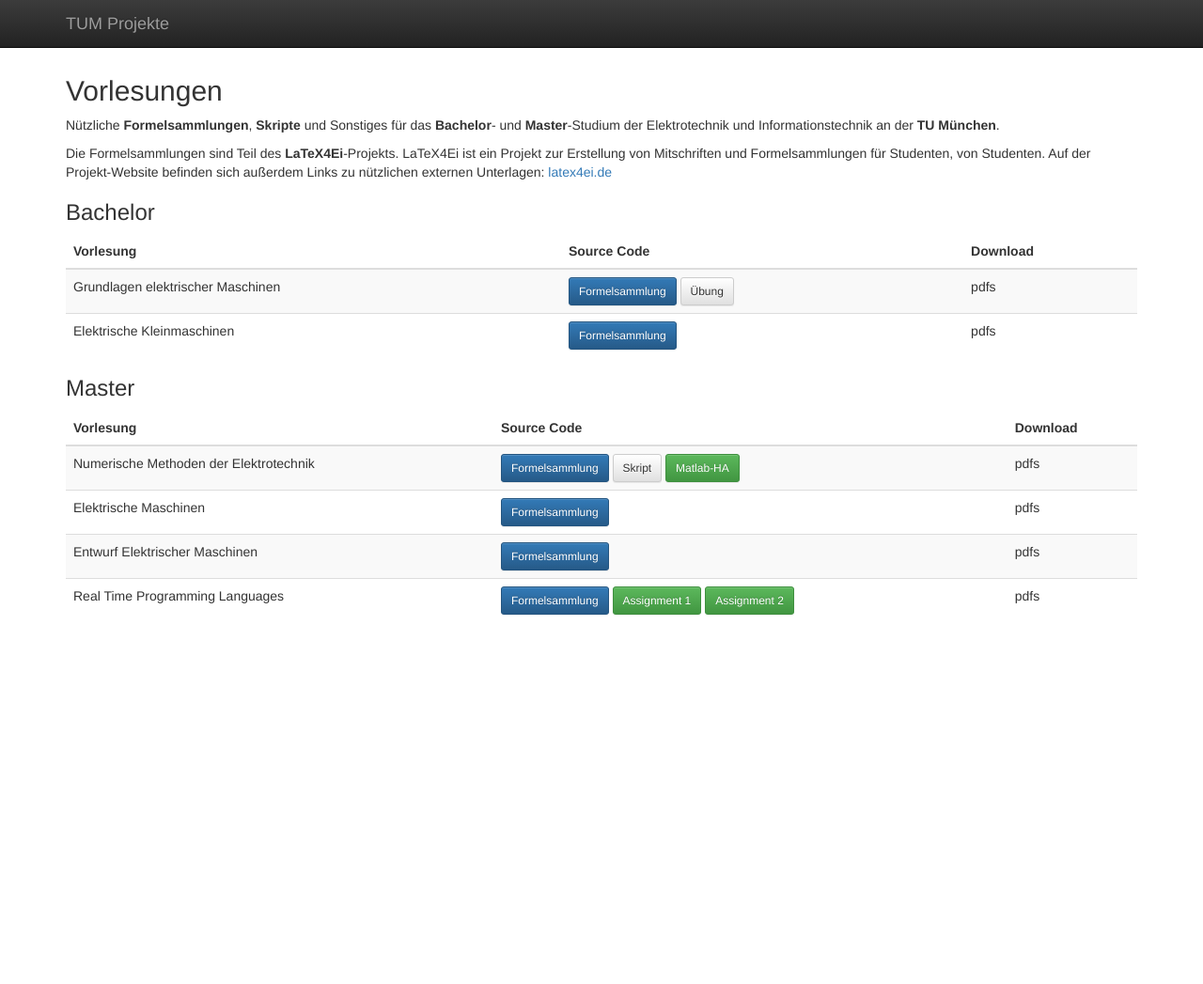
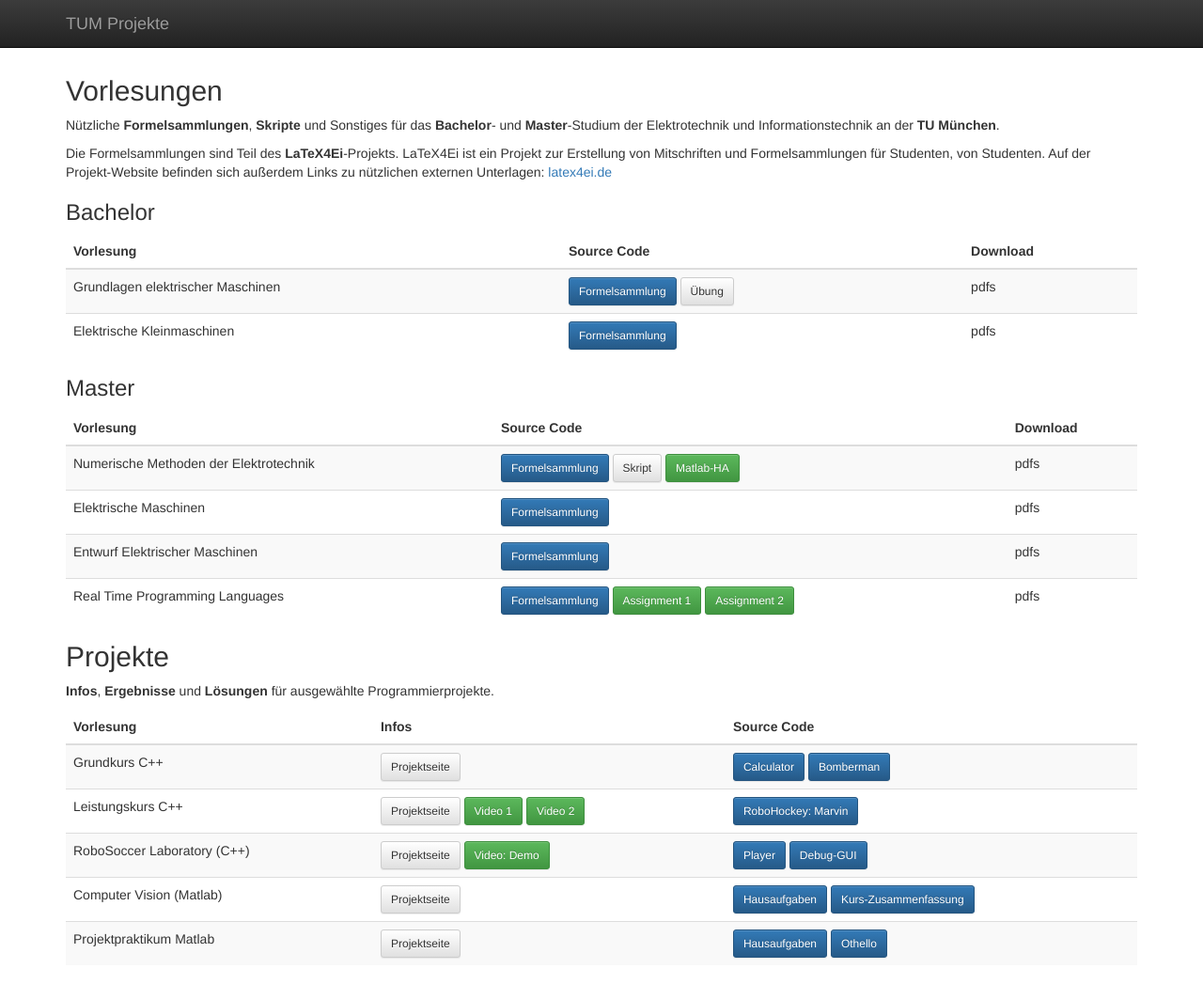
Before and after one commit to MaKeAppDev/TUM-Projekte, a Jekyll site: the page built from index.md, in a window 1280 px wide and 1047 px high. Shown: the whole window at 94% size. Built offline with Jekyll 4.4.1, drawn with Linux system fonts in a browser that asks for light colours; nearby versions of some CDN libraries.

Commit message:
added projects

```diff
--- /dev/null
+++ b/_data/projects.yml
@@ -0,0 +1,70 @@
+- title: "Grundkurs C++"
+  links:
+    - title: "Projektseite"
+      url: "http://www.ldv.ei.tum.de/lehre/grundkurs-c/"
+      type: default
+  repos:
+    - title: "Calculator"
+      url: "https://bitbucket.org/grundkurscpp/calculator"
+      type: primary
+    - title: "Bomberman"
+      url: "https://bitbucket.org/grundkurscpp/game"
+      type: primary
+
+- title: "Leistungskurs C++"
+  links:
+    - title: "Projektseite"
+      url: "http://www.ldv.ei.tum.de/lehre/leistungskurs-c/"
+      type: default
+    - title: "Video 1"
+      url: "https://www.youtube.com/watch?v=2-74lNZzx8g"
+      type: success
+    - title: "Video 2"
+      url: "https://www.youtube.com/watch?v=fTpH9mxKjkM"
+      type: success
+  repos:
+    - title: "RoboHockey: Marvin"
+      url: "https://bitbucket.org/leistungskursc/robohockey"
+      type: primary
+
+- title: "RoboSoccer Laboratory (C++)"
+  links:
+    - title: "Projektseite"
+      url: "http://www.rcs.ei.tum.de/en/Lehre/Labs/pr_rs/"
+      type: default
+    - title: "Video: Demo"
+      url: "https://www.youtube.com/watch?v=ikmT7Obq31E"
+      type: success
+  repos:
+    - title: "Player"
+      url: "https://bitbucket.org/robosoccer/robosoccer"
+      type: primary
+    - title: "Debug-GUI"
+      url: "https://bitbucket.org/robosoccer/robosoccer-gui"
+      type: primary
+
+- title: "Computer Vision (Matlab)"
+  links:
+    - title: "Projektseite"
+      url: "http://www.ldv.ei.tum.de/lehre/computer-vision/"
+      type: default
+  repos:
+    - title: "Hausaufgaben"
+      url: "https://bitbucket.org/computervision/computer-vision"
+      type: primary
+    - title: "Kurs-Zusammenfassung"
+      url: "https://bitbucket.org/computervision/computer-vision-summary"
+      type: primary
+
+- title: "Projektpraktikum Matlab"
+  links:
+    - title: "Projektseite"
+      url: "http://www.ldv.ei.tum.de/lehre/projektpraktikum-matlab/"
+      type: default
+  repos:
+    - title: "Hausaufgaben"
+      url: "https://bitbucket.org/matlabpraktikum/matlab-ha"
+      type: primary
+    - title: "Othello"
+      url: "https://bitbucket.org/matlabpraktikum/othello"
+      type: primary
--- /dev/null
+++ b/_includes/table-project.html
@@ -0,0 +1,30 @@
+<table class="table table-striped">
+  <thead>
+    <tr>
+      <th>Vorlesung</th>
+      <th>Infos</th>
+      <th>Source Code</th>
+    </tr>
+  </thead>
+  <tbody>
+    {% for entry in site.data.projects %}
+    <tr>
+      <td>{{ entry.title }}</td>
+      <td>
+        <!-- <div class="btn-group"> -->
+        {% for link in entry.links %}
+          <a href="{{ link.url }}" class="btn btn-sm btn-{{ link.type }}">{{ link.title }}</a>
+        {% endfor %}
+        <!-- </div> -->
+      </td>
+      <td>
+        <!-- <div class="btn-group"> -->
+        {% for repo in entry.repos %}
+          <a href="{{ repo.url }}" class="btn btn-sm btn-{{ repo.type }}">{{ repo.title }}</a>
+        {% endfor %}
+        <!-- </div> -->
+      </td>
+    </tr>
+    {% endfor %}
+  </tbody>
+</table>
--- a/index.md
+++ b/index.md
@@ -9,12 +9,13 @@ Nützliche **Formelsammlungen**, **Skripte** und Sonstiges für das **Bachelor**
 Die Formelsammlungen sind Teil des **LaTeX4Ei**-Projekts. LaTeX4Ei ist ein Projekt zur Erstellung von Mitschriften und Formelsammlungen für Studenten, von Studenten. Auf der Projekt-Website befinden sich außerdem Links zu nützlichen externen Unterlagen: [latex4ei.de](http://latex4ei.de/)
 
 ### Bachelor ###
-{% include table.html data=site.data.fs-bachelor %}
+{% include table-fs.html data=site.data.fs-bachelor %}
 
 ### Master ###
-{% include table.html data=site.data.fs-master %}
+{% include table-fs.html data=site.data.fs-master %}
 
-<!--
 ## Projekte ##
-*Inhalt folgt.*
--->
+
+**Infos**, **Ergebnisse** und **Lösungen** für ausgewählte Programmierprojekte.
+
+{% include table-project.html %}
```
Also changed, not shown: _includes/table-fs.html (renamed from _includes/table.html).
